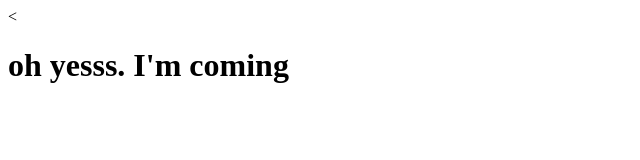
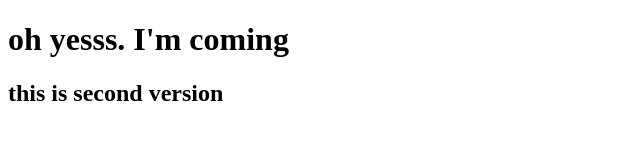
Before and after one commit to farhad25/FrontTrain, a plain HTML site: page index.html in a window 1280 px wide. Shown: the whole page, without its empty margins (0-640 px from the left). Drawn offline with Linux system fonts and the light colour scheme.

Commit message:
this is sencond kholase

```diff
--- a/index.html
+++ b/index.html
@@ -5,6 +5,7 @@
     <title>This is my 2nd GIT Project</title>
   </head>
   <body>
-    <<h1>oh yesss. I'm coming</h1>
+    <h1>oh yesss. I'm coming</h1>
+    <h2>this is second version</h2>
   </body>
 </html>
```
